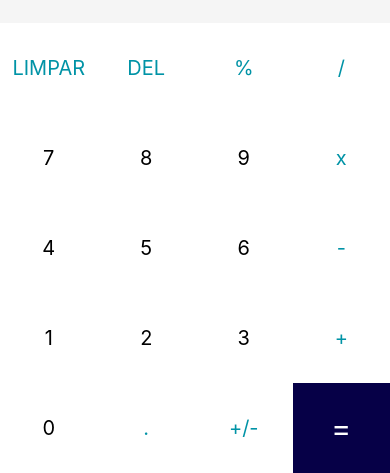
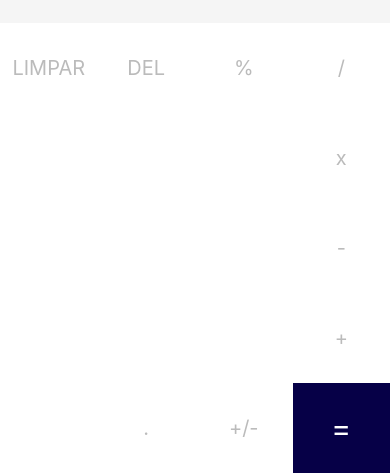
Before and after one commit to 21Programe/Calculadora1, a React Native app: screen / in a window 390 px wide. Shown: the part 371-844 px from the top of the page. Built offline with nearby package versions, Linux system fonts and the light colour scheme.

Commit message:
correcao das cores dos numeros

```diff
--- a/App.js
+++ b/App.js
@@ -82,7 +82,7 @@
         </TouchableOpacity>
           : // Mapeamento dos outros botões
           <TouchableOpacity onPress={() => handleInput(button)} key={button} style={styles.button}>
-            <Text style={[styles.textButton, {color: typeof(button) === 'number' ? 'black': '#0093a6'}]}>{button}</Text>
+            <Text style={[styles.textButton, {color: typeof(button) === 'number' ? '#fff' : '#bbb'}]}>{button}</Text>
           </TouchableOpacity>
         )}
       </View>
```
